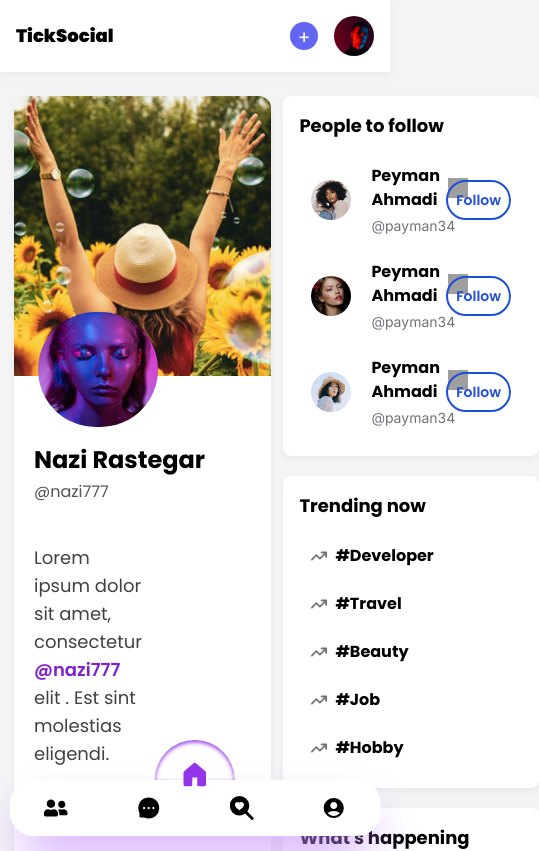
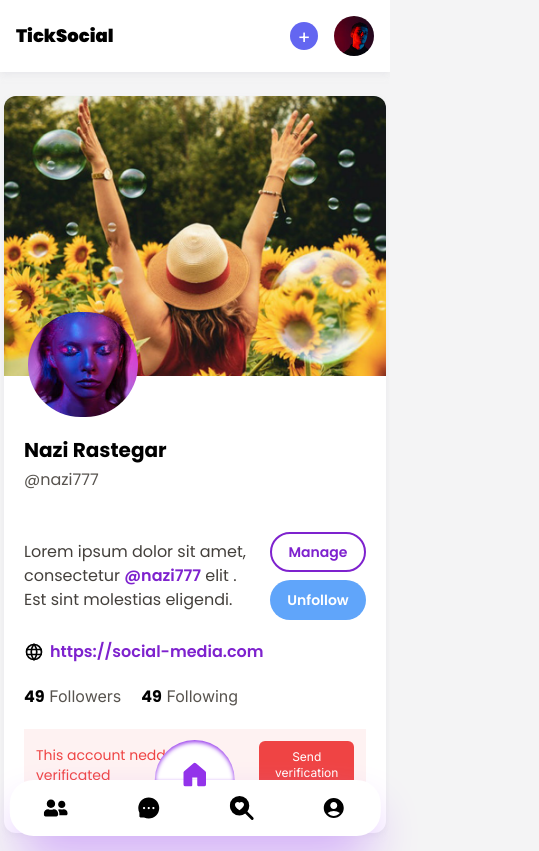
Before and after one commit to naziwebdev/social-front, a Next.js app: page /profile/1 in a window 390 px wide. Shown: the top 851 px of the page, 539 px wide, since content can reach past the window. Built offline with nearby package versions, Linux system fonts and the light colour scheme; grey boxes are pictures that could not be loaded.

Commit message:
Responsive profile page

```diff
--- a/src/components/templates/Profile/PeapleToFollow.js
+++ b/src/components/templates/Profile/PeapleToFollow.js
@@ -4,7 +4,7 @@ export default function PeapleToFollow() {
   return (
     <div className="w-full p-4 bg-white shadow-md shadow-zinc-200/50 rounded-lg">
       <p className="font-poppins-bold text-lg pb-3">People to follow</p>
-      <div className="flex items-center justify-between p-3">
+      <div className="flex flex-wrap gap-3 items-center  justify-between pt-4 md:p-3">
         <div className="flex items-center gap-x-5 ">
           <Image
             className="w-[40px] h-[40px] xs:w-[60px] xs:h-[55px] rounded-full"
@@ -14,7 +14,7 @@ export default function PeapleToFollow() {
             src="/images/profile-3.jpg"
           />
           <div className="">
-            <p className="flex  items-center gap-x-2 font-poppins-bold">
+            <p className="flex items-center gap-x-2 font-poppins-bold text-sm lg:text-base">
               Peyman Ahmadi
               <Image
                 className=" w-5 h-5 "
@@ -32,7 +32,7 @@ export default function PeapleToFollow() {
           Follow
         </button>
       </div>
-      <div className="flex items-center justify-between p-3">
+      <div className="flex flex-wrap gap-3 items-center justify-between pt-4  md:p-3">
         <div className="flex items-center gap-x-5">
           <Image
             className="w-[40px] h-[40px] xs:w-[60px] xs:h-[55px] rounded-full"
@@ -42,7 +42,7 @@ export default function PeapleToFollow() {
             src="/images/profile-6.jpg"
           />
           <div className="">
-            <p className="flex  items-center gap-x-2 font-poppins-bold">
+            <p className="flex  items-center gap-x-2 font-poppins-bold text-sm lg:text-base">
               Peyman Ahmadi
               <Image
                 className=" w-5 h-5 "
@@ -60,7 +60,7 @@ export default function PeapleToFollow() {
           Follow
         </button>
       </div>
-      <div className="flex items-center justify-between p-3">
+      <div className="flex flex-wrap gap-3 items-center justify-between pt-4 md:p-3">
         <div className="flex items-center gap-x-5">
           <Image
             className="w-[40px] h-[40px] xs:w-[60px] xs:h-[55px] rounded-full"
@@ -70,7 +70,7 @@ export default function PeapleToFollow() {
             src="/images/profile-1.jpg"
           />
           <div className="">
-            <p className="flex  items-center gap-x-2 font-poppins-bold">
+            <p className="flex  items-center gap-x-2 font-poppins-bold text-sm lg:text-base">
               Peyman Ahmadi
               <Image
                 className=" w-5 h-5 "
--- a/src/components/templates/Profile/ProfileContent.js
+++ b/src/components/templates/Profile/ProfileContent.js
@@ -5,7 +5,7 @@ import { TbWorld } from "react-icons/tb";
 
 export default function () {
   return (
-    <div className="w-[70%] ps-2.5">
+    <div className="w-full sm:w-[65%]">
       <div className="bg-white rounded-xl pb-8 shadow-md shadow-zinc-200/50">
         <Image
           src="/images/feed-3.jpg"
@@ -20,24 +20,24 @@ export default function () {
             alt="avatar"
             width={500}
             height={500}
-            className="absolute left-6 -top-16 w-[120px] h-[115px] rounded-full"
+            className="absolute left-6 -top-16 w-[110px] h-[105px] md:w-[120px] md:h-[115px] rounded-full"
           />
-          <h2 className="font-poppins-bold text-2xl pt-12">Nazi Rastegar</h2>
+          <h2 className="font-poppins-bold text-xl 2xs:text-2xl pt-10 md:pt-12">Nazi Rastegar</h2>
           <p className="font-poppins-regular text-stone-600 pt-1">@nazi777</p>
         </div>
-        <div className="flex justify-between items-center gap-x-36 p-5">
-          <p className="text-lg text-stone-700 font-poppins-regular">
+        <div className="flex justify-between items-center gap-x-5 lg:gap-x-36 p-5">
+          <p className="md:text-lg text-stone-700 font-poppins-regular">
             Lorem ipsum dolor sit amet, consectetur{" "}
             <span className="font-poppins-semiBold text-purple-700">
               @nazi777
             </span>{" "}
             elit . Est sint molestias eligendi.
           </p>
-          <div className="flex items-center gap-x-2">
-            <button className="bg-transparent border-2 border-purple-700 rounded-3xl text-purple-700 p-2 w-28 h-12 text-sm font-poppins-semiBold">
+          <div className="flex flex-wrap  items-center gap-2">
+            <button className="bg-transparent h-10 md:h-12 w-24 md:w-28 border-2 border-purple-700 rounded-3xl text-purple-700 p-2 text-sm font-poppins-semiBold">
               Manage
             </button>
-            <button className="bg-blue-400 h-12 rounded-3xl text-white p-2 w-28 text-sm font-poppins-semiBold">
+            <button className="bg-blue-400 h-10 md:h-12 w-24 md:w-28 rounded-3xl text-white p-2  text-sm font-poppins-semiBold">
               Unfollow
             </button>
           </div>
@@ -49,27 +49,27 @@ export default function () {
           </Link>
         </div>
         <div className="p-5 flex items-center gap-x-5">
-          <p className="text-stone-600 text-lg">
-            <span className="font-poppins-bold text-black text-xl">49</span>{" "}
+          <p className="text-stone-600 md:text-lg">
+            <span className="font-poppins-bold text-black md:text-xl">49</span>{" "}
             Followers
           </p>
-          <p className="text-stone-600 text-lg">
-            <span className="font-poppins-bold text-black text-xl">49</span>{" "}
+          <p className="text-stone-600 md:text-lg">
+            <span className="font-poppins-bold text-black md:text-xl">49</span>{" "}
             Following
           </p>
         </div>
-        <div className="flex justify-between items-center mx-5 bg-red-50 p-3">
-          <p className="text-red-500 font-poppins-regular">
+        <div className="flex justify-between gap-x-4 items-center mx-5 bg-red-50 p-3">
+          <p className="text-red-500 font-poppins-regular text-sm md:text-base">
             This account nedd to get verificated
           </p>
-          <button className="bg-red-500 text-white flex justify-center items-center p-2">
+          <button className="bg-red-500 rounded-md text-xs lg:text-base text-white flex justify-center items-center p-2">
             Send verification
           </button>
         </div>
       </div>
       <div className="flex items-center justify-around bg-white my-6 pt-3 pb-3 border-b-[6px] border-zinc-300 rounded-xl shadow-md shadow-zinc-200/50 ">
-        <span className="relative font-poppins-semiBold before:content-[''] before:absolute before:-left-24
-        before:-bottom-4 before:w-60 before:h-1 before:z-10 before:bg-purple-600 cursor-pointer">Post</span>
+        <span className="relative font-poppins-semiBold before:content-[''] before:absolute before:-left-3 2xs:before:-left-10 lg:before:-left-20
+        before:-bottom-4 before:w-14 2xs:before:w-28 lg:before:w-48 before:h-1 before:z-10 before:bg-purple-600 cursor-pointer">Post</span>
         <span className="cursor-pointer">Reels</span>
         <span className="cursor-pointer">Repsts</span>
       </div>
--- a/src/components/templates/Profile/UtilsSidebar.js
+++ b/src/components/templates/Profile/UtilsSidebar.js
@@ -4,7 +4,7 @@ import Happening from "./Happening"
 
 export default function UtilsSidebar() {
   return (
-    <div className='flex-1'>
+    <div className='flex-1 hidden sm:block'>
         <PeapleToFollow/>
         <TrendingBox/>
         <Happening/>
```
